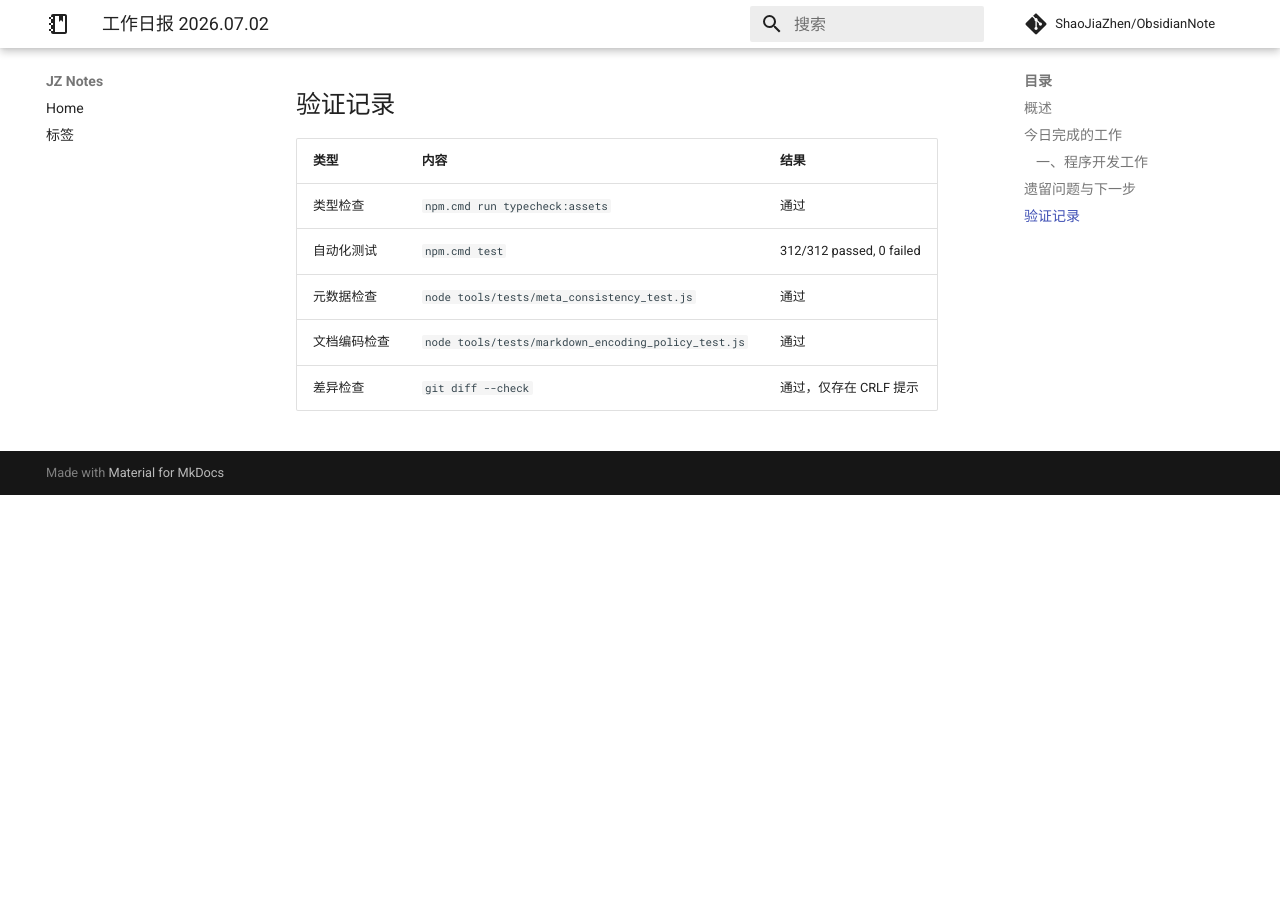
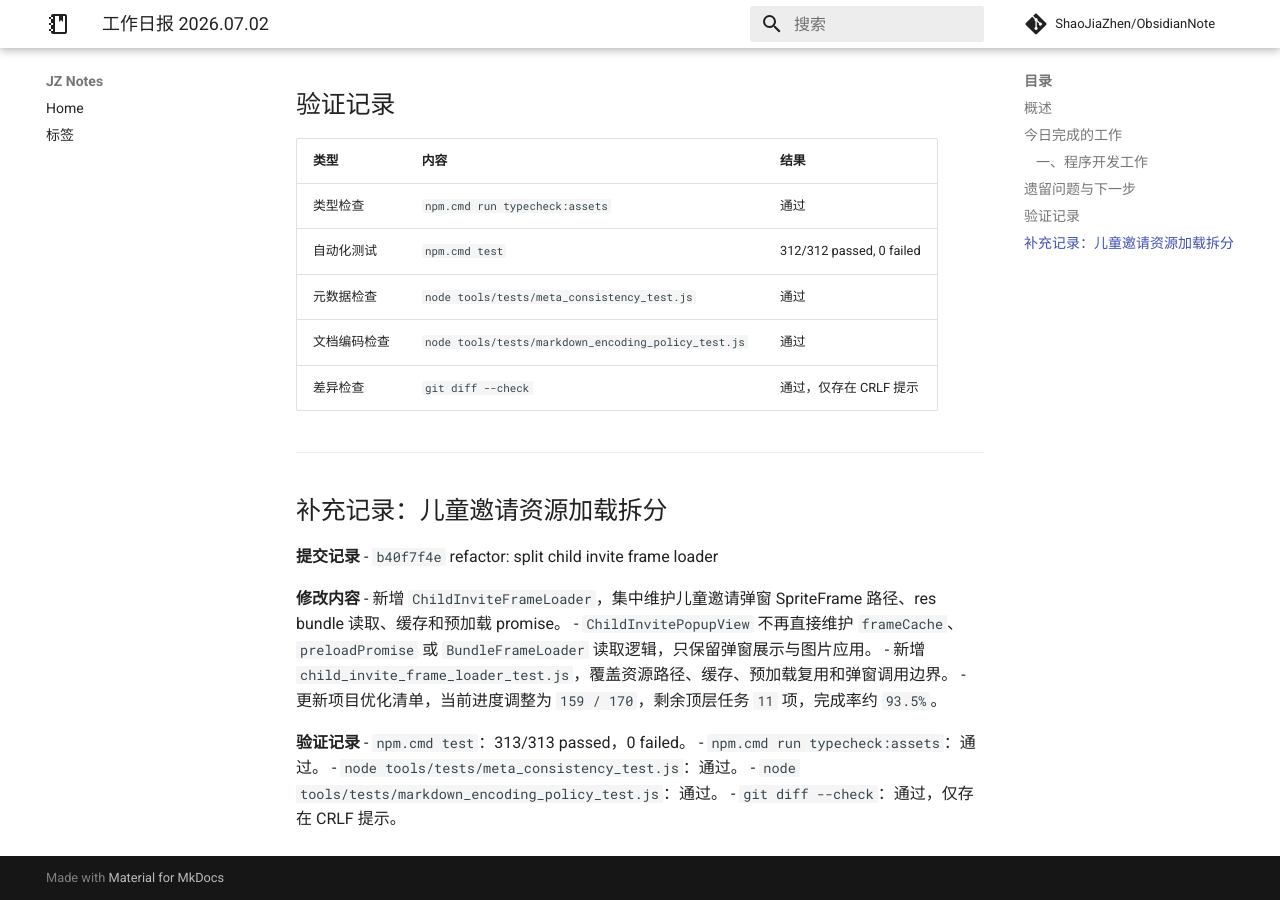
Before and after one commit to ShaoJiaZhen/ObsidianNote, an MkDocs documentation site: the page built from docs/工作内容/2026.07.02.md, in a window 1280 px wide and 900 px high, scrolled down 1190 px. Built offline with MkDocs 1.6.1 and Material for MkDocs 9.7.7, drawn with Linux system fonts in a browser that asks for light colours; comment, search, counter and statistics services are not loaded; before the commit the page ends 1685 px from its top, so only the background shows below that.

Commit message:
docs: record child invite frame loader split
- record project commit b40f7f4e in the July 2 work log

- update optimization progress to 159/170 and tests to 313/313

```diff
--- a/docs/工作内容/2026.07.02.md
+++ b/docs/工作内容/2026.07.02.md
@@ -61,3 +61,23 @@ project: 小鸡游戏
 | 元数据检查 | `node tools/tests/meta_consistency_test.js` | 通过 |
 | 文档编码检查 | `node tools/tests/markdown_encoding_policy_test.js` | 通过 |
 | 差异检查 | `git diff --check` | 通过，仅存在 CRLF 提示 |
+
+---
+
+## 补充记录：儿童邀请资源加载拆分
+
+**提交记录**
+- `b40f7f4e` refactor: split child invite frame loader
+
+**修改内容**
+- 新增 `ChildInviteFrameLoader`，集中维护儿童邀请弹窗 SpriteFrame 路径、res bundle 读取、缓存和预加载 promise。
+- `ChildInvitePopupView` 不再直接维护 `frameCache`、`preloadPromise` 或 `BundleFrameLoader` 读取逻辑，只保留弹窗展示与图片应用。
+- 新增 `child_invite_frame_loader_test.js`，覆盖资源路径、缓存、预加载复用和弹窗调用边界。
+- 更新项目优化清单，当前进度调整为 `159 / 170`，剩余顶层任务 `11` 项，完成率约 `93.5%`。
+
+**验证记录**
+- `npm.cmd test`：313/313 passed，0 failed。
+- `npm.cmd run typecheck:assets`：通过。
+- `node tools/tests/meta_consistency_test.js`：通过。
+- `node tools/tests/markdown_encoding_policy_test.js`：通过。
+- `git diff --check`：通过，仅存在 CRLF 提示。
```
